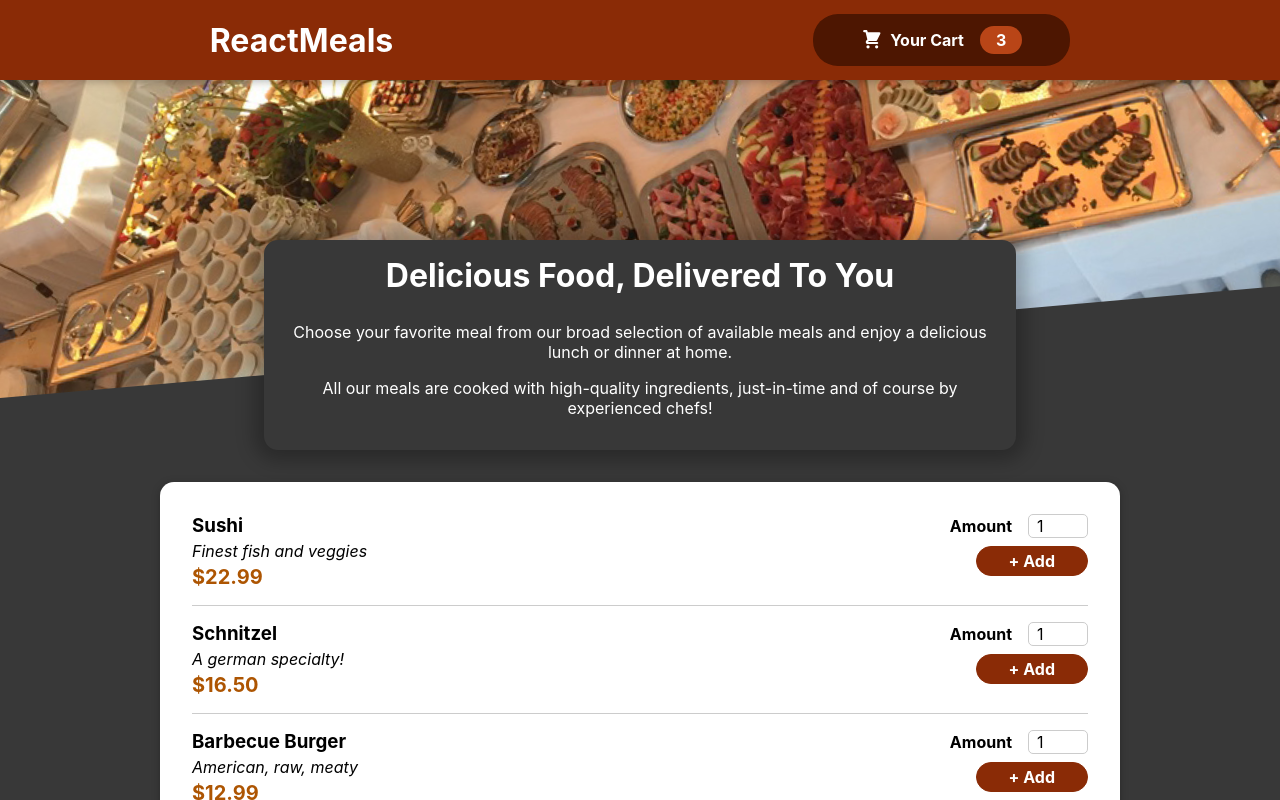
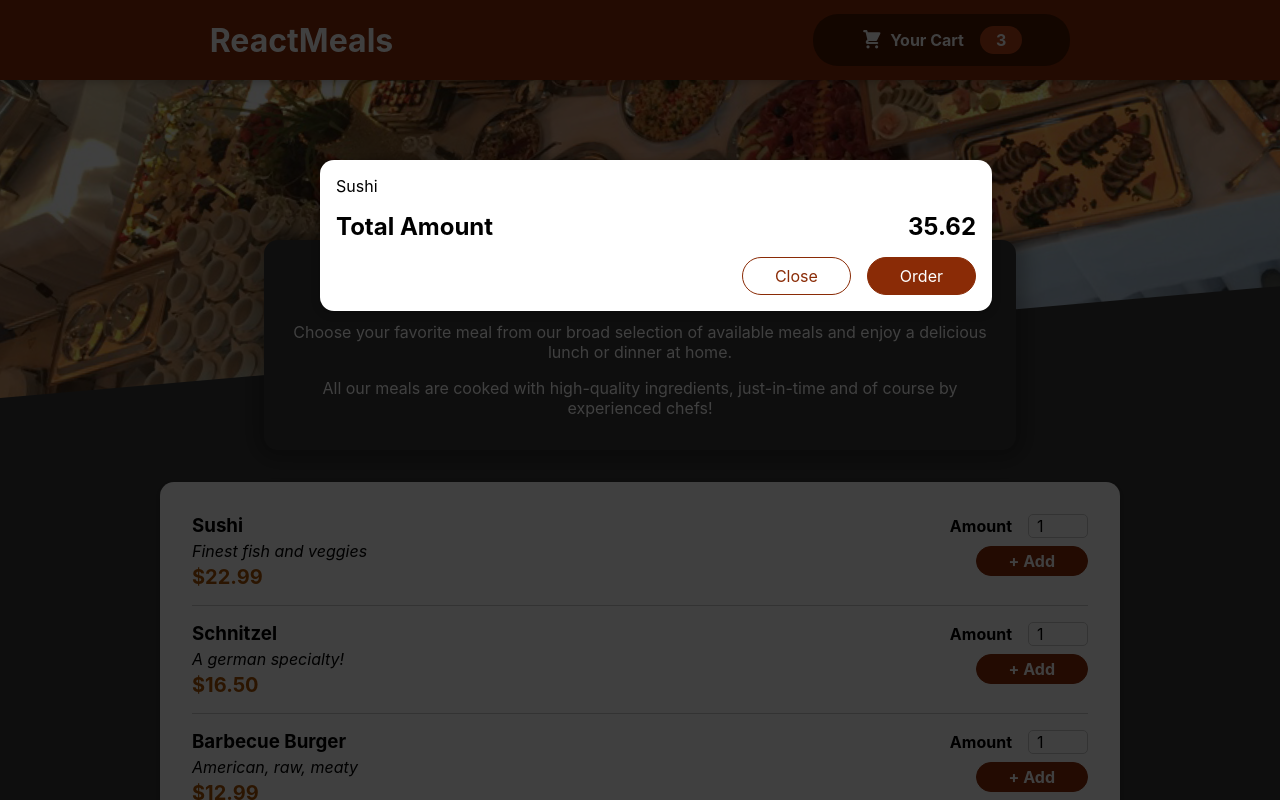
Before and after one commit to mahrezaissiouene/React-Meals-app, a React (Create React App) app: page / in a window 1280 px wide. Shown: the top 800 px of the page. Built offline with nearby package versions, Linux system fonts and the light colour scheme.

Commit message:
add modal component

```diff
--- a/public/index.html
+++ b/public/index.html
@@ -28,6 +28,7 @@
   </head>
   <body>
     <noscript>You need to enable JavaScript to run this app.</noscript>
+    <div id="overlays" ></div>
     <div id="root"></div>
     <!--
       This HTML file is a template.
--- a/src/App.js
+++ b/src/App.js
@@ -1,10 +1,13 @@
 import { Fragment } from "react";
+import Cart from "./components/Carts/Cart";
 import Header from "./components/Layout/Header";
 import Meals from "./components/Meals/Meals";
+
 
 function App() {
   return (
     <Fragment>
+      <Cart/>
       <Header />
       <main>
         <Meals />
--- a/src/components/Carts/Cart.js
+++ b/src/components/Carts/Cart.js
@@ -1,7 +1,8 @@
 import React from "react";
+import Modal from "../UI/Modal";
 import classes from "./Cart.module.css";
 
-export const Cart = () => {
+ const Cart = () => {
   const cartItems = (
     <ul className={classes["cart-items"]}>
       {[{ id: "C1", name: "Sushi", amount: 2, price: 12.99 }].map((item) => (
@@ -11,7 +12,7 @@
   );
 
   return (
-    <div>
+    <Modal>
       {cartItems}
       <div className={classes.total}>
         <span>Total Amount </span>
@@ -22,6 +23,8 @@
         <button className={classes["button--alt"]}>Close</button>
         <button className={classes.button}>Order</button>
       </div>
-    </div>
+    </Modal>
   );
 };
+
+export default Cart ;
--- /dev/null
+++ b/src/components/UI/Modal.js
@@ -0,0 +1,31 @@
+import React, { Fragment } from "react";
+import classes from "./Modal.module.css";
+import ReactDOM from 'react-dom';
+
+
+const Backdrop = (props) => {
+  return <div className={classes.backdrop} />;
+};
+
+const ModalOverlay = (props) => {
+  return (
+    <div className={classes.modal}>
+      <div className={classes.content}> {props.children} </div>
+    </div>
+  );
+};
+
+const portalElement = document.getElementById("overlays");
+const Modal = (props) => {
+  return (
+    <Fragment>
+      {ReactDOM.createPortal(<Backdrop />, portalElement)}
+      {ReactDOM.createPortal(
+        <ModalOverlay> {props.children}  </ModalOverlay>,
+        portalElement
+      )}
+    </Fragment>
+  );
+};
+
+export default Modal;
--- /dev/null
+++ b/src/components/UI/Modal.module.css
@@ -0,0 +1,40 @@
+.backdrop {
+    position: fixed;
+    top: 0;
+    left: 0;
+    width: 100%;
+    height: 100vh;
+    z-index: 20;
+    background-color: rgba(0, 0, 0, 0.75);
+  }
+
+  .modal {
+    position: fixed;
+    top: 20vh;
+    left: 5%;
+    width: 90%;
+    background-color: white;
+    padding: 1rem;
+    border-radius: 14px;
+    box-shadow: 0 2px 8px rgba(0, 0, 0, 0.25);
+    z-index: 30;
+    animation: slide-down 300ms ease-out forwards;
+  }
+
+  @media (min-width: 768px) {
+    .modal {
+      width: 40rem;
+      left: calc(50% - 20rem);
+    }
+  }
+
+  @keyframes slide-down {
+    from {
+      opacity: 0;
+      transform: translateY(-3rem);
+    }
+    to {
+      opacity: 1;
+      transform: translateY(0);
+    }
+  }
```
